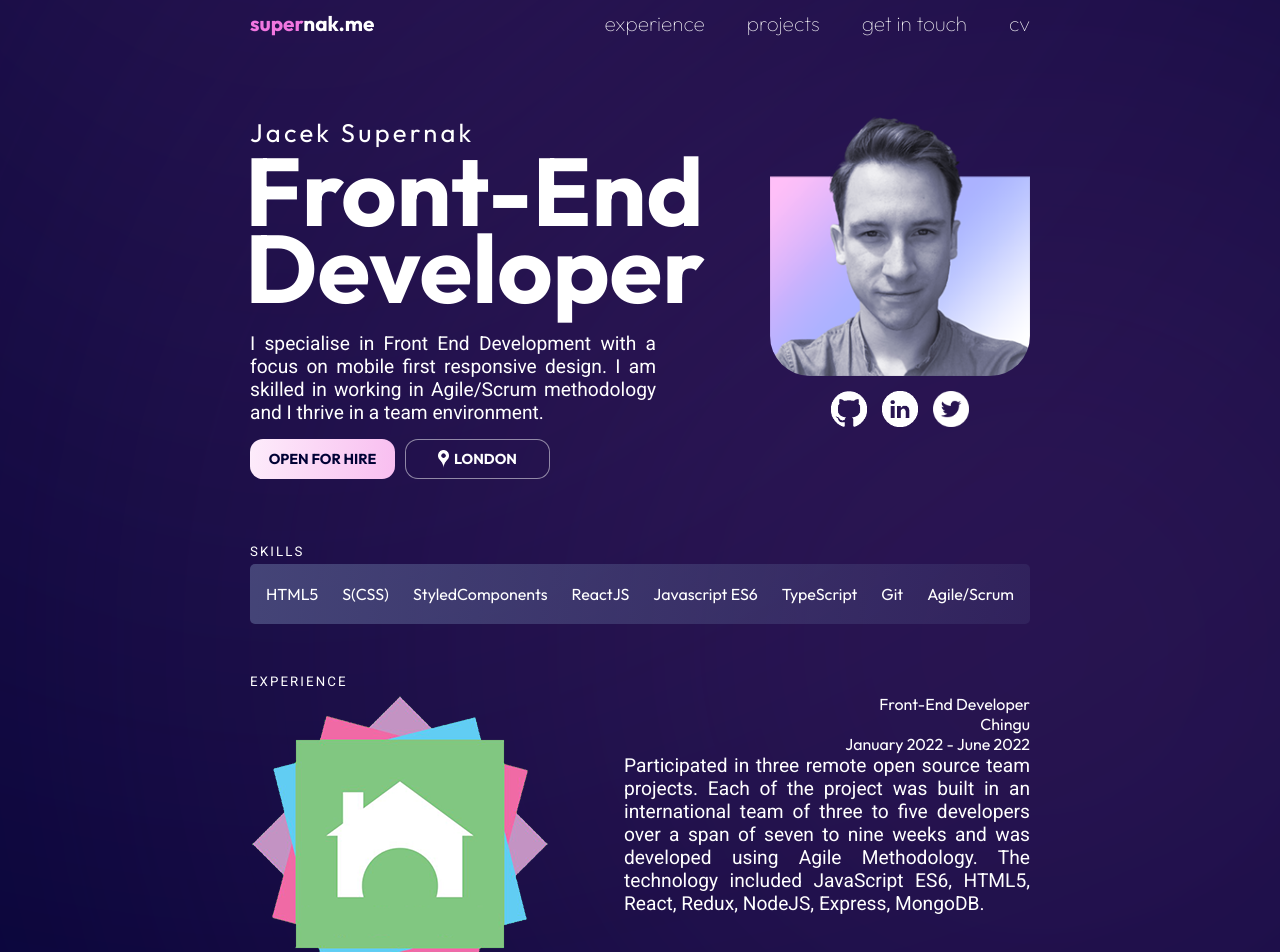
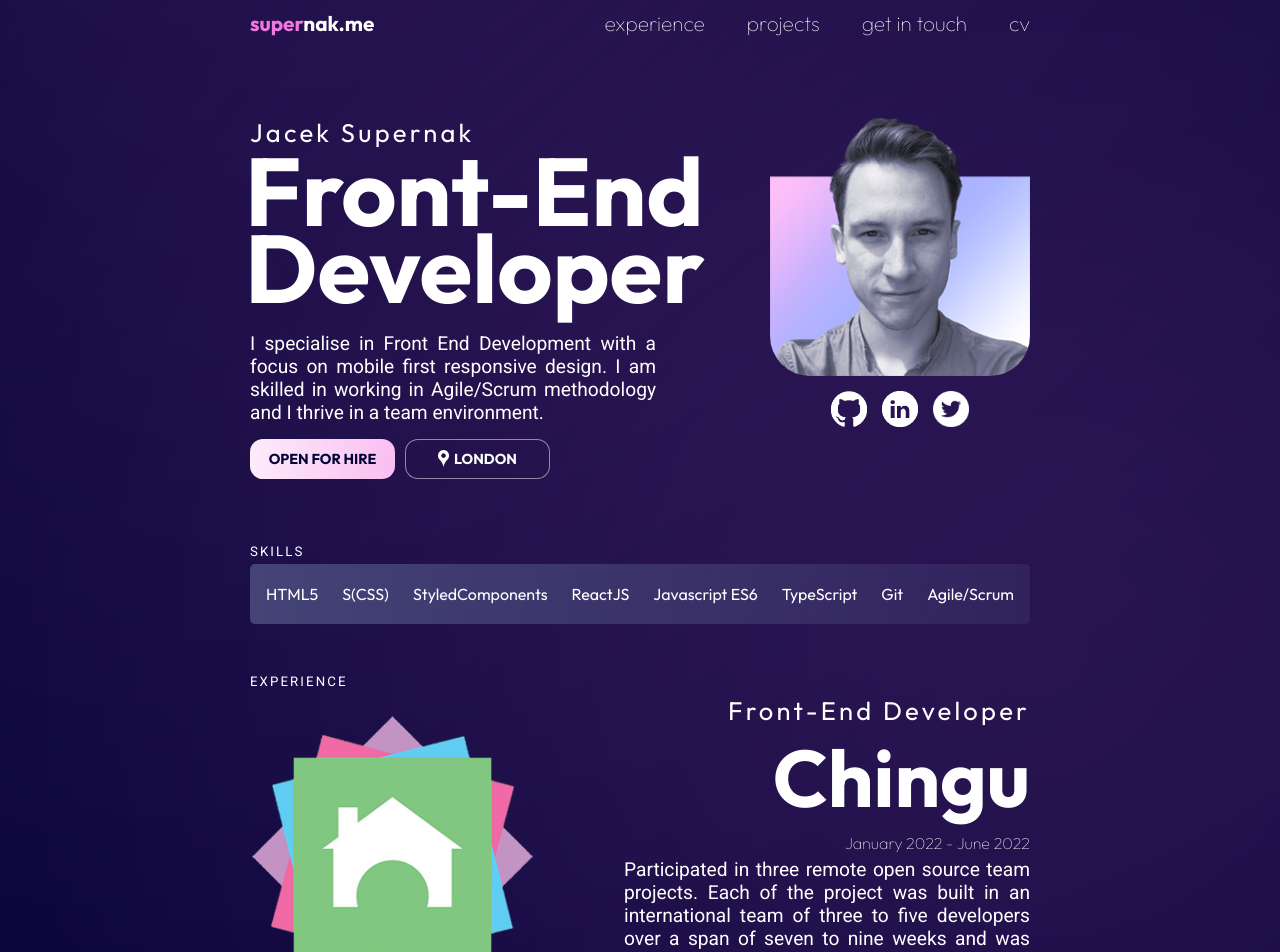
Before and after one commit to jaceksupernak/portfolio, a React (Create React App) app: page / in a window 1280 px wide. Shown: the top 952 px of the page. Built offline with nearby package versions, Linux system fonts and the light colour scheme.

Commit message:
style Experience component

```diff
--- a/src/App.tsx
+++ b/src/App.tsx
@@ -15,7 +15,25 @@ const SiteWrapper = styled.div`
   padding: 10px;
 `;
 
-export const SectionHeaderStyled = styled.h5`
+export const Heading2Styled = styled.h2`
+  font-size: 3rem;
+  /* line-height: 80%; */
+  @media (min-width: ${theme.screen.tablet}) {
+    font-size: 4rem;
+    }
+  @media (min-width: ${theme.screen.laptop}) {
+    font-size: 5rem;
+
+  }
+`;
+
+export const Heading3Styled = styled.h3`
+  font-size: 1.6rem;
+  letter-spacing: 0.2rem;
+  font-weight: 400;
+`;
+
+export const SectionHeadingStyled = styled.h5`
   text-transform: uppercase;
   margin-top: 50px;
   margin-bottom: 5px;
@@ -38,6 +56,12 @@ export const ParagraphStyled = styled.p`
   }
 `;
 
+export const SpanLight = styled.span`
+  font-weight: 100;
+  font-size: 1rem;
+  margin: 5px 0;
+`;
+
 const App:React.FC = () => (
   <ThemeProvider theme={theme}>
     <>
--- a/src/components/about/About.tsx
+++ b/src/components/about/About.tsx
@@ -2,19 +2,13 @@ import React from 'react';
 import styled from 'styled-components';
 import Button from '../button/Button';
 import iconLocation from '../../assets/location_icon.png';
-import { ParagraphStyled } from '../../App';
+import { ParagraphStyled, Heading3Styled } from '../../App';
 
 const AboutStyled = styled.section`
     display: flex;
     flex-direction: column;
     align-items: center;
     text-align: center;
-
-    h3 {
-        font-size: 1.6rem;
-        letter-spacing: 0.2rem;
-        font-weight: 400;
-    }
 
     h1 {
         font-size: 4rem;
@@ -60,7 +54,7 @@ const ButtonContainerStyled = styled.div`
 const About:React.FC = () => (
   <AboutStyled>
 
-    <h3>Jacek Supernak</h3>
+    <Heading3Styled>Jacek Supernak</Heading3Styled>
     <h1>Front-End Developer</h1>
     <ParagraphStyled>
       I specialise in Front End Development with a focus on mobile first responsive design.
--- a/src/components/experience/Experience.tsx
+++ b/src/components/experience/Experience.tsx
@@ -1,11 +1,19 @@
 import React from 'react';
 import styled from 'styled-components';
-import { SectionHeaderStyled, ParagraphStyled } from '../../App';
+import {
+  Heading2Styled,
+  Heading3Styled,
+  SpanLight,
+  SectionHeadingStyled,
+  ParagraphStyled,
+} from '../../App';
 import chinguLogoBig from '../../assets/experience_chingu_big.png';
+import chinguLogoSmall from '../../assets/experience_chingu_small.png';
 
 const ExperienceStyled = styled.div`
     display: flex;
     justify-content: end;
+    align-items: center;
     @media (min-width: ${({ theme }) => theme.screen.laptop}) {
         justify-content: space-between;
 
@@ -27,15 +35,31 @@ const ExperienceAboutStyled = styled.div`
 
 `;
 
+const CompanyContainerStyled = styled.div`
+  display: flex;
+  align-items: center;
+  gap: 10px;
+`;
+
+const CompanyLogoStyled = styled.img`
+  @media (min-width: ${({ theme }) => theme.screen.laptop}) {
+          display: none;
+
+    }
+`;
+
 const Experience:React.FC = () => (
   <>
-    <SectionHeaderStyled>experience</SectionHeaderStyled>
+    <SectionHeadingStyled>experience</SectionHeadingStyled>
     <ExperienceStyled>
-      <ExperienceLogoLaptopViewStyled src={chinguLogoBig} alt="Chingu" />
+      <ExperienceLogoLaptopViewStyled src={chinguLogoBig} alt="Chingu" width="285px" height="285px" />
       <ExperienceAboutStyled>
-        <span>Front-End Developer</span>
-        <span>Chingu</span>
-        <span>January 2022 - June 2022</span>
+        <Heading3Styled>Front-End Developer</Heading3Styled>
+        <CompanyContainerStyled>
+          <CompanyLogoStyled src={chinguLogoSmall} alt="Chingu" width="48px" height="48px" />
+          <Heading2Styled>Chingu</Heading2Styled>
+        </CompanyContainerStyled>
+        <SpanLight>January 2022 - June 2022</SpanLight>
         <ParagraphStyled>
           Participated in three remote open source team projects.
           Each of the project was built in an international team of three to five developers
--- a/src/components/skills/Skills.tsx
+++ b/src/components/skills/Skills.tsx
@@ -1,11 +1,11 @@
 import React from 'react';
-import { SectionHeaderStyled } from '../../App';
+import { SectionHeadingStyled } from '../../App';
 import { SkillsStyled, SkillStyled } from './Skills.styled';
 import { skillsData } from '../../data/Data';
 
 const Skills:React.FC = () => (
   <>
-    <SectionHeaderStyled>skills</SectionHeaderStyled>
+    <SectionHeadingStyled>skills</SectionHeadingStyled>
     <SkillsStyled>
       {skillsData.map((skill) => (
         <SkillStyled key={skill}>
```
